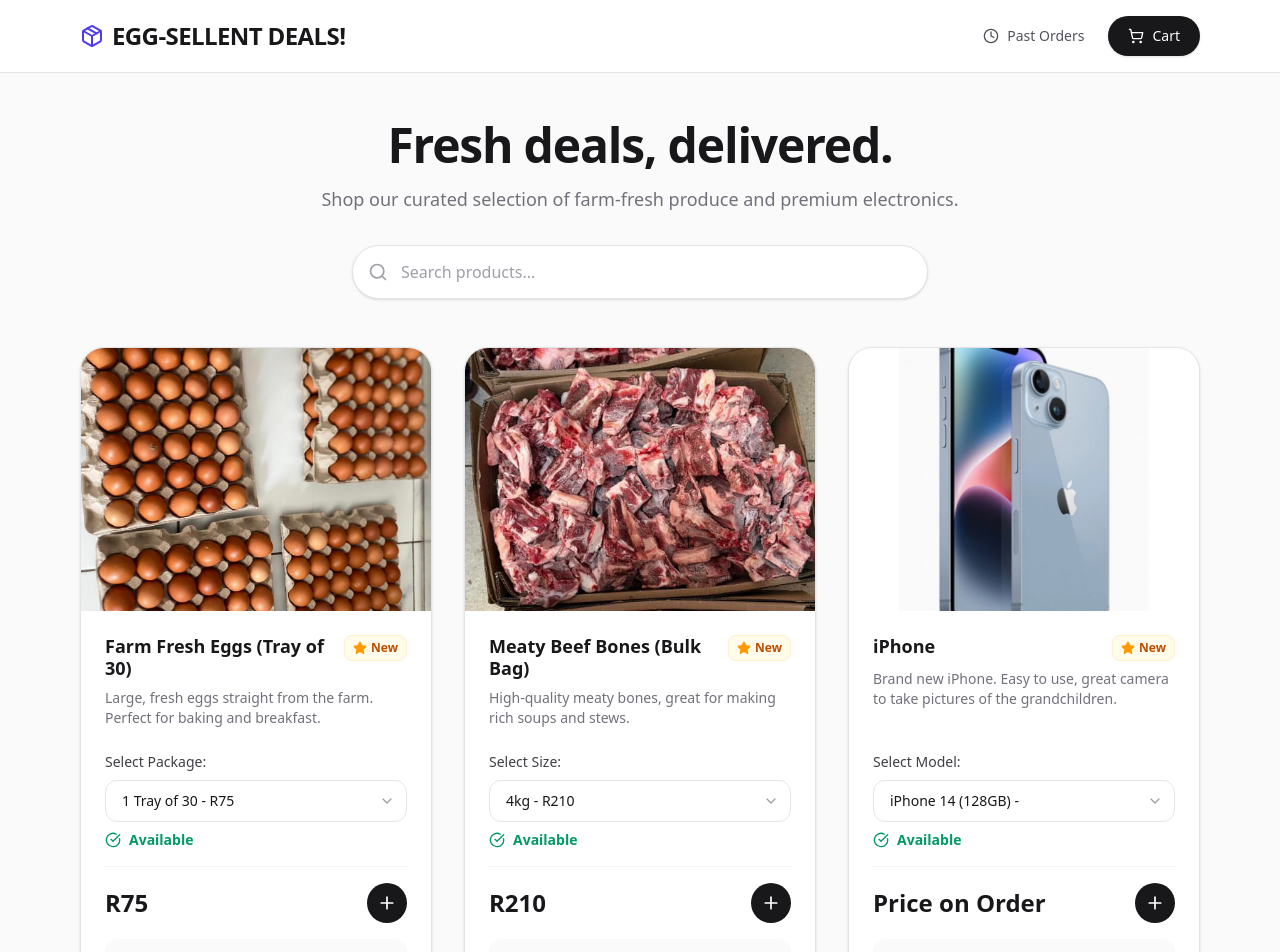
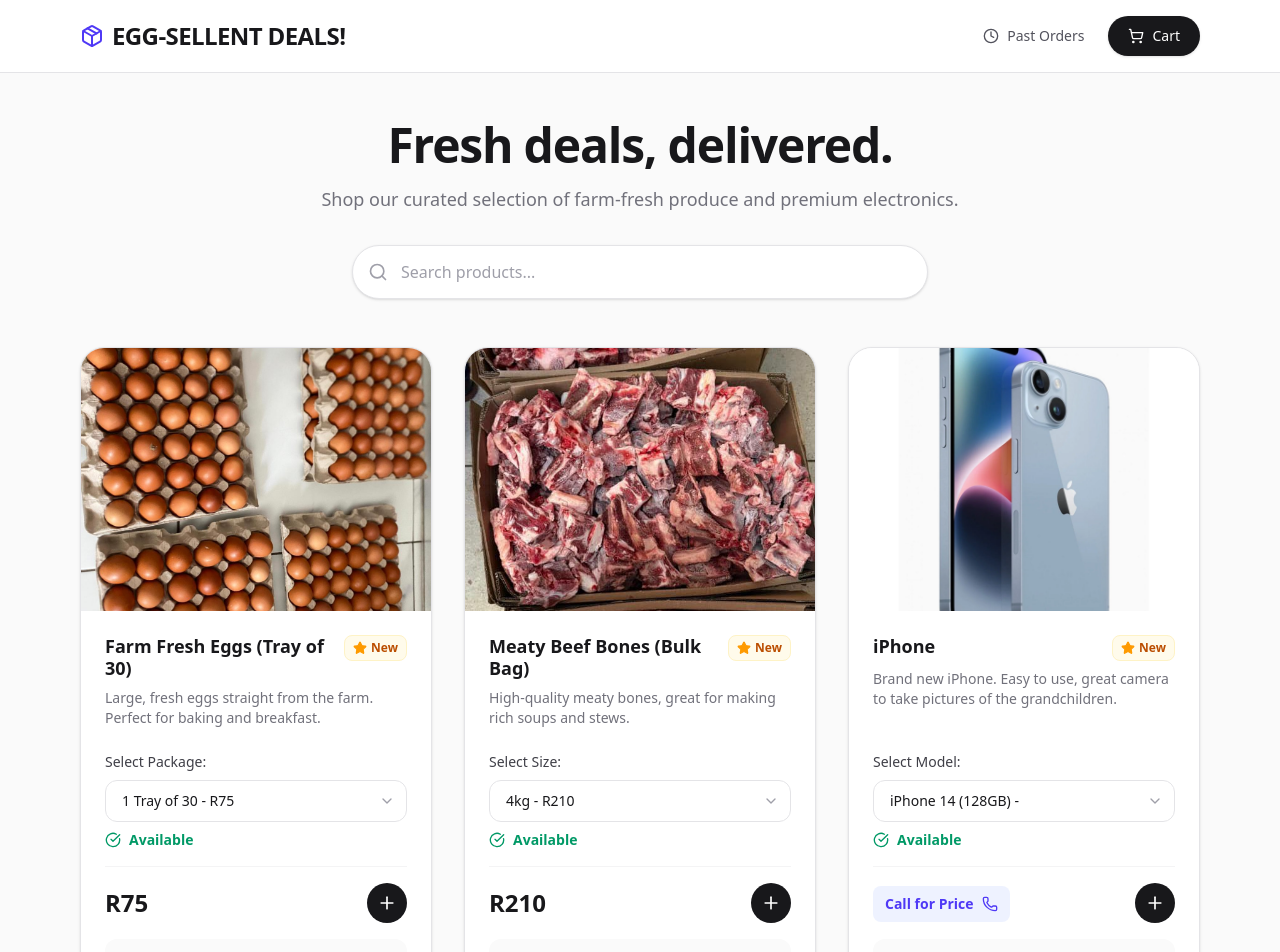
Before and after one commit to bblack-jewENT/egg-sellent-deals-, a React (Vite) app: page / in a window 1280 px wide. Shown: the top 952 px of the page. Built offline with nearby package versions, Linux system fonts and the light colour scheme.

Commit message:
Replace Price on Order for Call for Price and linked in to an external handler.

```diff
--- a/src/App.tsx
+++ b/src/App.tsx
@@ -10,6 +10,7 @@
   Star,
   Truck,
   Package,
+  Phone,
   ChevronDown,
   ChevronUp,
   MessageSquare,
@@ -632,8 +633,20 @@
                               {item.product.name}
                             </h3>
                             <p className="text-sm text-zinc-500 mb-4 sm:mb-0">
-                              {item.product.currency}
-                              {item.product.price} each
+                              {!isNaN(Number(item.product.price)) ? (
+                                <>
+                                  {item.product.currency}
+                                  {item.product.price} each
+                                </>
+                              ) : (
+                                <a
+                                  href="tel:0685034926"
+                                  className="inline-flex items-center gap-2 text-indigo-600 font-semibold hover:underline"
+                                >
+                                  Call for Price
+                                  <Phone className="w-4 h-4" />
+                                </a>
+                              )}
                             </p>
                           </div>
 
@@ -962,6 +975,21 @@
                     const prodReviews = reviews[product.id] || [];
                     const isExpanded = expandedReviews.includes(product.id);
 
+                    const selectedVariantPrice =
+                      product.id === 3
+                        ? (iphoneVariants.find(
+                            (v) => v.id === selectedIphoneVariant,
+                          )?.price ?? product.price)
+                        : product.id === 2
+                          ? (meatyBonesVariants.find(
+                              (v) => v.id === selectedMeatyBonesVariant,
+                            )?.price ?? product.price)
+                          : product.id === 1
+                            ? (eggsVariants.find(
+                                (v) => v.id === selectedEggsVariant,
+                              )?.price ?? product.price)
+                            : product.price;
+
                     return (
                       <article
                         key={product.id}
@@ -1137,20 +1165,20 @@
 
                           <div className="flex items-center justify-between mt-auto pt-4 border-t border-zinc-100 mb-4">
                             <span className="text-2xl font-bold text-zinc-900">
-                              {product.currency}
-                              {product.id === 3
-                                ? iphoneVariants.find(
-                                    (v) => v.id === selectedIphoneVariant,
-                                  )?.price || product.price
-                                : product.id === 2
-                                  ? meatyBonesVariants.find(
-                                      (v) => v.id === selectedMeatyBonesVariant,
-                                    )?.price || product.price
-                                  : product.id === 1
-                                    ? eggsVariants.find(
-                                        (v) => v.id === selectedEggsVariant,
-                                      )?.price || product.price
-                                    : product.price}
+                              {!isNaN(Number(selectedVariantPrice)) ? (
+                                <>
+                                  {product.currency}
+                                  {selectedVariantPrice}
+                                </>
+                              ) : (
+                                <a
+                                  href="tel:0685034926"
+                                  className="inline-flex items-center gap-2 text-sm font-semibold text-indigo-600 bg-indigo-50 px-3 py-2 rounded-lg"
+                                >
+                                  Call for Price
+                                  <Phone className="w-4 h-4" />
+                                </a>
+                              )}
                             </span>
                             <button
                               onClick={() => addToCart(product)}
```
